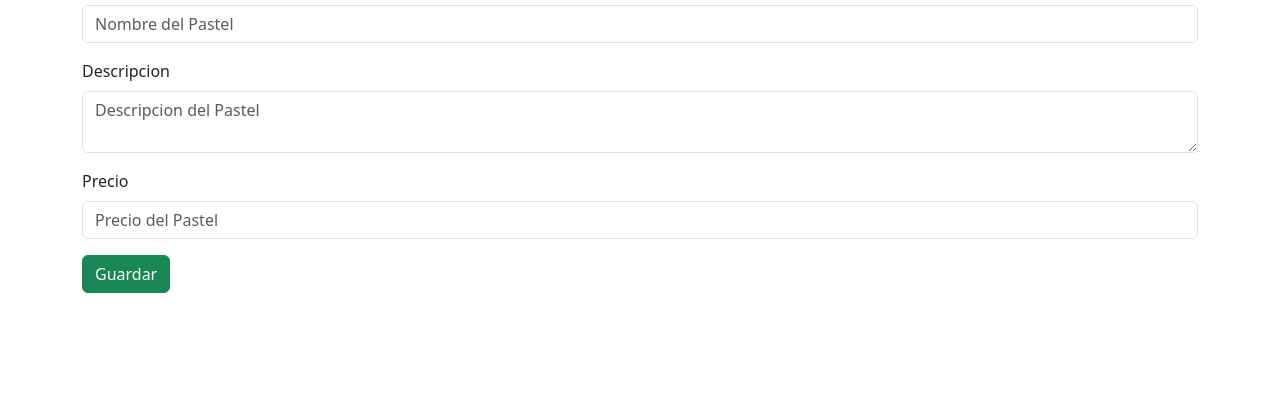
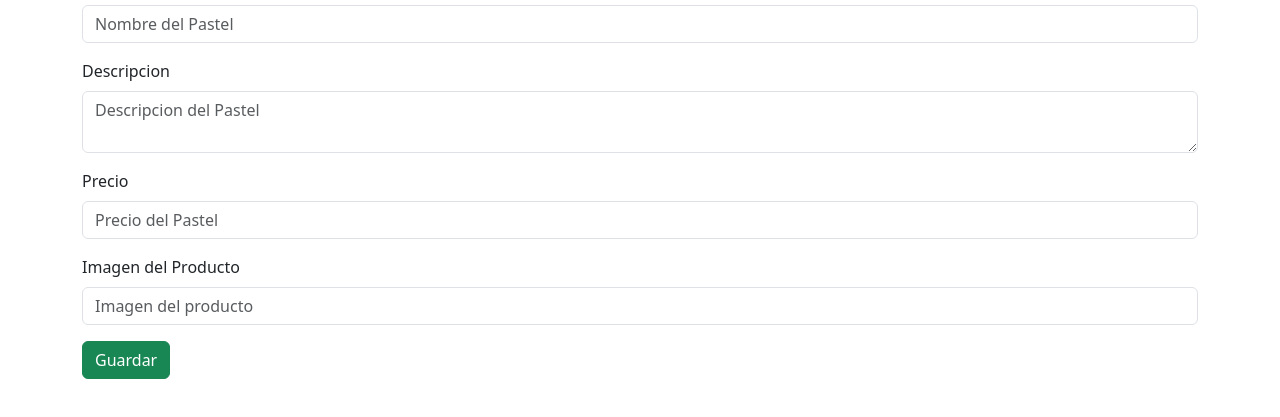
Before and after one commit to Bsplay14/fronted-application, a plain HTML site: page add-pastel.html in a window 1280 px wide. Shown: the part 155-572 px from the top of the page. Drawn offline with nearby package versions, Linux system fonts and the light colour scheme.

Commit message:
Agregando imagenes front

```diff
--- a/add-pastel.html
+++ b/add-pastel.html
@@ -55,6 +55,12 @@
           <input type="number" class="form-control" id="price" placeholder="Precio del Pastel" required>
         </div>
 
+        <div class="mb-3">
+          <label for="imgUrl" class="form-label">Imagen del Producto</label>
+          <input type="text" class="form-control" id="imgUrl" placeholder="Imagen del producto" required>
+        </div>
+
+
         <button type="submit"  class="btn btn-success">Guardar</button>
       </form>
     </div>
@@ -73,6 +79,7 @@
       name: document.getElementById('name').value,
       description: document.getElementById('description').value,
       price: parseFloat(document.getElementById('price').value),
+      imgUrl: document.getElementById('imgUrl').value
 
     };
     await addPastel(newPastel);
--- a/js/app.js
+++ b/js/app.js
@@ -7,6 +7,7 @@ document.addEventListener("DOMContentLoaded", async() => {
     const pastel = await getPastel();
     pastelList.innerHTML = pastel.map(pastel => `
           <div class="col-xs-12 col-sm-6 col-md-3 card">
+            <img class="card-img-top" src="${pastel.imgUrl}">
             <div class="card-body d-flex flex-column justify-content-end">
               <h5 class="card-title">${pastel.name}</h5>
               <p class="card-text">${pastel.price}</p>
@@ -22,6 +23,7 @@ window.viewPastel = async (id) => {
 
     const pastelDetails = `
       <div class="col">
+        <img class="img-fluid" src="${pastel.imgUrl}">
         <h3>${pastel.name}</h3>
         <p>${pastel.description}</p>
         <p>Precio: ${pastel.price}</p>
@@ -40,6 +42,7 @@ window.enableEdit = async (id) => {
       <imput type="text" id="name" value="${pastel.name}">
       <textarea id="description">${pastel.description}</textarea>
       <input type="number" id="price" value=${pastel.price}">
+      <input type="text" id="imgUrl" value="${pastel.imgUrl}">
       <button class="btn btn-success" onclick="saveEdit(${id})">Guardar</button>
     </div>
     `;
@@ -52,6 +55,7 @@ window.saveEdit = async (id) => {
     name: document.getElementById("name").value,
     description: document.getElementById("description").value,
     price: parseFloat(document.getElementById("price").value),
+    imgUrl: document.getElementById('imgUrl').value
 
   };
   await updatePastel(id, pastelUpdate);
--- /dev/null
+++ b/style.css
@@ -0,0 +1,9 @@
+body{
+
+
+    background-image: url(408.png);
+    background-position: center center;
+    background-repeat: no-repeat;
+    background-size: cover;
+    background-attachment: fixed;
+}
```
Also changed, not shown: index.html (+2 -0 lines), 408.png (added), PanChocha.jpeg (added), pastelAyQ.jpeg (added), 1 other file.
